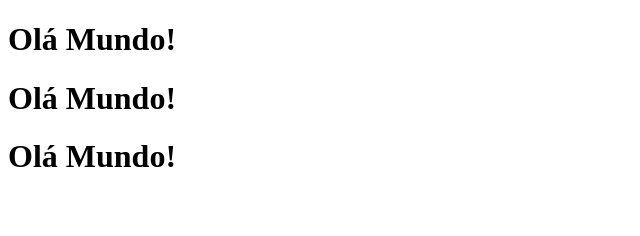
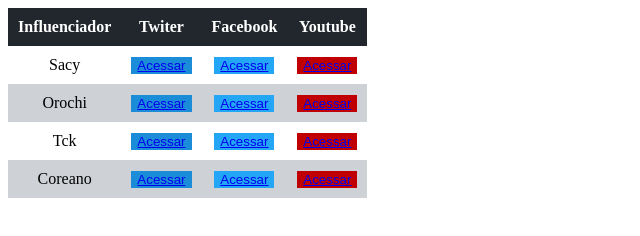
Before and after one commit to mairyeduardo/0.4.1, a plain HTML site: page index.html in a window 1280 px wide. Shown: the whole page, without its empty margins (0-640 px from the left). Drawn offline with Linux system fonts and the light colour scheme.

Commit message:
Atualização exercicio tabela

```diff
--- a/index.html
+++ b/index.html
@@ -1,14 +1,47 @@
 <!DOCTYPE html>
 <html lang="en">
+
 <head>
     <meta charset="UTF-8">
     <meta http-equiv="X-UA-Compatible" content="IE=edge">
     <meta name="viewport" content="width=device-width, initial-scale=1.0">
     <title>Document</title>
+    <link rel="stylesheet" href="style.css">
 </head>
+
 <body>
-    <h1>Olá Mundo!</h1>
-    <h1>Olá Mundo!</h1>
-    <h1>Olá Mundo!</h1>
+    <table>
+        <tr>
+            <th>Influenciador</th>
+            <th>Twiter</th>
+            <th>Facebook</th>
+            <th>Youtube</th>
+        </tr>
+        <tr>
+            <td>Sacy</td>
+            <td><button id="twitter"><a href="https://twitter.com/sen_sacy">Acessar</a></button></td>
+            <td><button id="face"><a href="https://pt-br.facebook.com/sacylol/">Acessar</a></button></td>
+            <td><button id="youtube"><a href="https://www.youtube.com/c/Sacyadc/featured?app=desktop">Acessar</a></button></td>
+        </tr>
+        <tr>
+            <td>Orochi</td>
+            <td><button id="twitter"><a href="https://twitter.com/hang_fc">Acessar</a></button></td>
+            <td><button id="face"><a href="https://twitter.com/hang_fc">Acessar</a></button></td>
+            <td><button id="youtube"><a href="https://www.youtube.com/c/OrochiJoga/videos">Acessar</a></button></td>
+        </tr>
+        <tr>
+            <td>Tck</td>
+            <td><button id="twitter"><a href="https://twitter.com/TcK10_?ref_src=twsrc%5Egoogle%7Ctwcamp%5Eserp%7Ctwgr%5Eauthor">Acessar</a></button></td>
+            <td><button id="face"><a href="https://twitter.com/TcK10_?ref_src=twsrc%5Egoogle%7Ctwcamp%5Eserp%7Ctwgr%5Eauthor">Acessar</a></button></td>
+            <td><button id="youtube"><a href="https://www.youtube.com/c/TcK10">Acessar</a></button></td>
+        </tr>
+        <tr>
+            <td>Coreano</td>
+            <td><button id="twitter"><a href="https://twitter.com/Coreano">Acessar</a></button></td>
+            <td><button id="face"><a href="https://twitter.com/Coreano">Acessar</a></button></td>
+            <td><button id="youtube"><a href="https://www.youtube.com/c/Coreanofps">Acessar</a></button></td>
+        </tr>
+    </table>
 </body>
+
 </html>
--- /dev/null
+++ b/style.css
@@ -0,0 +1,61 @@
+table {
+    border-collapse: collapse;
+  }
+
+  tr:first-child {
+   background-color: #22272e;
+   color : white;
+   border: none;
+  }
+
+  tr,th {
+   padding: 10px;
+   text-align: center;
+  }
+
+  td {
+    padding: 10px;
+  }
+
+  #twitter {
+    background-color: #1A8CD8;
+    color: white;
+    border: none;
+    }
+
+  #twitter:active{
+    border: dashed;
+    border-color: black;
+  }
+
+  #face{
+    background-color: #23A6F5;
+    color: white;
+    border: none;
+  }
+
+  #face:active{
+    border: dashed;
+    border-color: black;
+  }
+
+
+  #youtube{
+    background-color: #C00000;
+    color: white;
+    border: none;
+  }
+
+  #youtube:active{
+    border: dashed;
+    border-color: black;
+  }
+
+  tr:hover {
+    background-color: #767f91;
+  }
+
+
+  tr:nth-child(odd):not(:first-child) {
+  background-color: #ced1d6;
+  }
```
